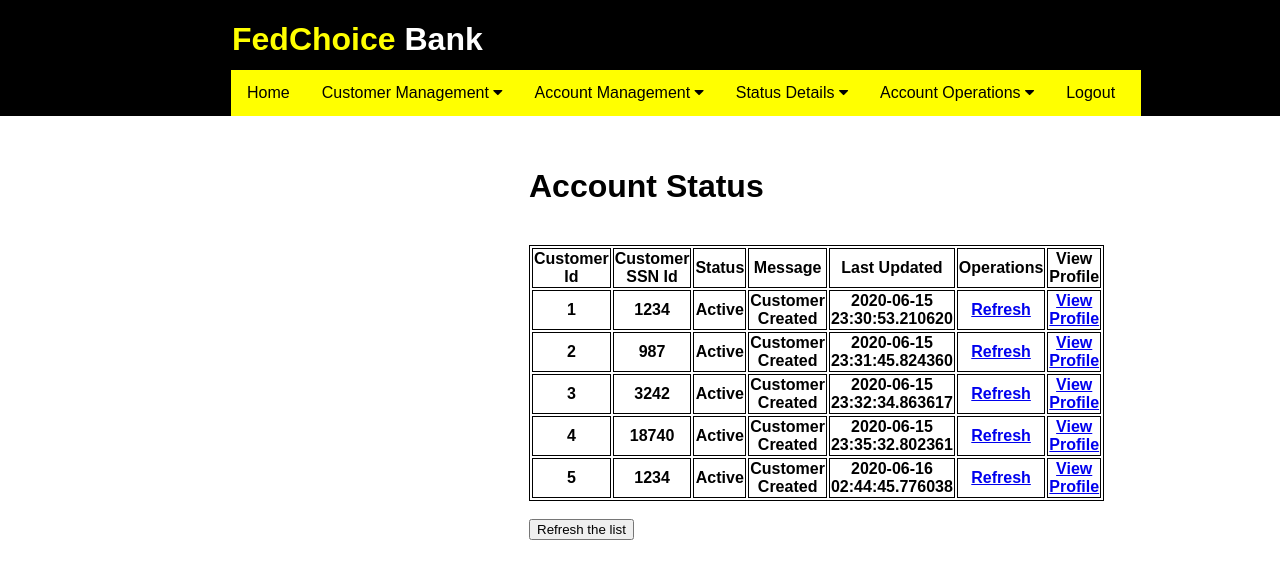
After one commit to bhanuvinayes/retail_banking, a Flask app: page /customer_status in a window 1280 px wide. The commit adds this page. Shown: the top 579 px of the page. Run offline with Flask 2, Linux system fonts and the light colour scheme; a user stored in the database is signed in; data comes from the database, SQL or seed files in the repository; both versions use the stored data as it was after the commit; lists and menus that the app fills with data are empty.

Commit message:
updated functions for templates

```diff
--- a/application/routes.py
+++ b/application/routes.py
@@ -27,7 +27,8 @@ class Account(db.Model):
     acnt_type = db.Column(db.String(20))
     acnt_status = db.Column(db.String(20))
     bal = db.Column(db.Integer)
-
+    acnt_msg =  db.Column(db.String(30))
+    date = db.Column(db.DateTime, default=datetime.now)
 
 @app.route('/registration', methods=['GET', 'POST'])
 def registration():
@@ -55,6 +56,7 @@ def registration():
         return redirect( url_for('login') )
     return render_template('emp_registration.html')
 
+
 @app.route('/', methods=['GET', 'POST'])
 @app.route('/login', methods=['GET', 'POST'])
 def login():
@@ -77,6 +79,7 @@ def login():
 
     return render_template('login.html')
 
+
 @app.route('/home')
 def home():
     if 'username' in session:
@@ -85,11 +88,13 @@ def home():
         flash('You are logged out. Please login again to continue')
         return redirect( url_for('login') )
 
+
 @app.route('/logout')
 def logout():
     session.pop('username', None)
     flash('You have been successfully logged out.')
     return redirect( url_for('login') )
+
 
 @app.route('/create_customer', methods=['GET', 'POST'])
 def create_customer():
@@ -102,16 +107,24 @@ def create_customer():
             state = request.form['state']
             city = request.form['city']
 
-            customer = Customers(ssn_id=ssn_id, cname=cname, age=age, address=address, state=state, city=city, cust_msg = 'Customer Created', cust_status = 'Active')
-            db.session.add(customer)
-            db.session.commit()
-            flash('Customer added successfully')
-            return redirect( url_for('create_customer') )
+            cust = Customers.query.filter_by( ssn_id = ssn_id ).first()
+
+            if cust == None:
+                customer = Customers(ssn_id=ssn_id, cname=cname, age=age, address=address, state=state, city=city, cust_msg = 'Customer Created', cust_status = 'Active')
+                db.session.add(customer)
+                db.session.commit()
+                flash('Customer added successfully')
+                return redirect( url_for('create_customer') )
+
+            else:
+                flash('Customer with that SSN ID already exists')
+                return redirect( url_for('create_customer') )
     else:
         flash('You are logged out. Please login again to continue')
         return redirect( url_for('login') )
 
     return render_template('create_customer.html')
+
 
 @app.route('/search_customer', methods=['GET', 'POST'])
 def search_customer():
@@ -121,22 +134,22 @@ def search_customer():
             customer_id = request.form['customer_id']
 
             if ssn_id != "":
-                customers = Customers.query.all()
-                if customers == None:
+                customer = Customers.query.filter_by( ssn_id = ssn_id).first()
+                if customer == None:
                     flash('No customer with that ssn_id exists')
                     return redirect( url_for('search_customer') )
                 else:
                     flash('Following details found')
-                    return render_template('customer_found.html', customers = customers)
+                    return render_template('customer_found.html', customer = customer)
 
             if customer_id != "":
-                customers = Customers.query.all()
-                if customers == None:
+                customer = Customers.query.filter_by( id = customer_id).first()
+                if customer == None:
                     flash('No customer with that customer id exists')
                     return redirect( url_for('search_customer') )
                 else:
                     flash('Following details found')
-                    return render_template('customer_found.html', customers = customers)
+                    return render_template('customer_found.html', customer = customer)
 
             if ssn_id == "" and customer_id == "":
                 flash('Enter either snn_id or customer id to search')
@@ -147,12 +160,14 @@ def search_customer():
 
     return render_template('search_customer.html')
 
+
 @app.route('/customer_found')
 def customer_found():
     if 'username' in session:
         return render_template('customer_found.html')
     else:
         return redirect( url_for('login') )
+
 
 @app.route('/delete_customer', methods=['GET', 'POST'])
 def delete_customer():
@@ -179,44 +194,68 @@ def delete_customer():
 
     return render_template('delete_customer.html')
 
+
 # TODO Complete view function
 @app.route('/update_customer', methods=['GET', 'POST'])
 def update_customer():
     return render_template('update_customer.html', customer = request.args.get('customer'))
+
 
 # TODO Complete
 @app.route('/create_account', methods=['GET', 'POST'])
 def create_account():
     if 'username' in session:
         if request.method == 'POST':
-            cust_id = request.form['id']
+            savings = False
+            current = False
+
+            cust_id = request.form['cust_id']
             account_type = request.form['account_type']
             deposit_amount = request.form['deposit_amount']
 
             customer_id = Customers.query.filter_by( id = cust_id ).first()
 
-            if cust_ids == None:
+            if customer_id == None:
                 flash('No customer exists with that id')
                 return redirect( url_for('create_account') )
 
-            act_cust_ids = Account.query.filter_by( cust_id = customer_id ).all()
+            acnt_cust_ids = Account.query.filter_by( cust_id = cust_id ).all()
 
-            if act_cust_ids == None:
-                account = Account( cust_id = int(cust_id), acnt_type = account_type, acnt_status = 'Active', bal = int(deposit_amount))
+            if not acnt_cust_ids:
+                account = Account( cust_id = int(cust_id), acnt_type = account_type, acnt_status = 'Active', bal = int(deposit_amount), acnt_msg = 'Account Created' )
                 db.session.add(account)
                 db.session.commit()
-                flash('Account Created')
-                return redirect( url_for('create_account') )
+                if account_type == 'Savings':
+                    flash('Savings Account Created')
+                    return redirect( url_for('create_account') )
+                else:
+                    flash('Current Account Created')
+                    return redirect( url_for('create_account') )
 
-            if act_cust_ids.cust_id == int(cust_id):
-                if act_cust_ids.acnt_type == account_type:
-                    pass
-                else:
-                    account = Account( cust_id = int(cust_id), acnt_type = account_type, acnt_status = 'Active', bal = int(deposit_amount))
+            for acnt_cust_id in acnt_cust_ids:
+                if acnt_cust_id.acnt_type == 'Savings':
+                    savings = True
+                if acnt_cust_id.acnt_type == 'Current':
+                    current = True
+
+            if account_type == 'Savings':
+                if savings == False:
+                    account = Account( cust_id = int(cust_id), acnt_type = account_type, acnt_status = 'Active', bal = int(deposit_amount), acnt_msg = 'Account Created' )
                     db.session.add(account)
                     db.session.commit()
-                    flash('Account Created')
+                    flash('Savings Account Created')
                     return redirect( url_for('create_account') )
+
+            if account_type == 'Current':
+                if current == False:
+                    account = Account( cust_id = int(cust_id), acnt_type = account_type, acnt_status = 'Active', bal = int(deposit_amount), acnt_msg = 'Account Created' )
+                    db.session.add(account)
+                    db.session.commit()
+                    flash('Current Account Created')
+                    return redirect( url_for('create_account') )
+
+            flash('Account already created')
+            return redirect( url_for('create_account') )
 
     else:
         return redirect( url_for('login') )
@@ -230,6 +269,8 @@ def delete_all():
         db.session.query(Employees).delete()
         db.session.commit()
         db.session.query(Customers).delete()
+        db.session.commit()
+        db.session.query(Account).delete()
         db.session.commit()
         flash('Deleted all customers record')
         return render_template('delete_all.html')
@@ -280,22 +321,103 @@ def update_search():
 
 @app.route('/search_accounts', methods=['GET', 'POST'])
 def search_accounts():
-    if request.form == 'POST':
-        cust_id = request.form['cust_id']
+    if 'username' in session:
+        if request.method == 'POST':
+            account_id = request.form['account_id']
+            customer_id = request.form['customer_id']
 
+            if account_id != "":
+                account = Account.query.filter_by( id = account_id).first()
+                if account == None:
+                    flash('No customer with that account ID exists')
+                    return redirect( url_for('search_accounts') )
+                else:
+                    flash('Following details found')
+                    return render_template('account_found.html', account = account)
 
-        cust = Account.query.filter_by( id = cust_id ).first()
-        print('Hello')
-        print(cust.acnt_type)
-        return render_template('display_accounts.html', cus = cust )
+            if customer_id != "":
+                account = Account.query.filter_by( cust_id = customer_id).first()
+                if account == None:
+                    flash('No customer with that customer id exists')
+                    return redirect( url_for('search_accounts') )
+                else:
+                    flash('Following details found')
+                    return render_template('account_found.html', account = account)
 
-    return render_template('display_accounts.html')
+            if account_id == "" and customer_id == "":
+                flash('Enter either account id or customer id to search')
+                return redirect( url_for('search_accounts') )
+
+    else:
+        return redirect( url_for('login') )
+
+    return render_template('search_accounts.html')
 
 
 @app.route('/account_status')
 def account_status():
+    if 'username' in session:
+        accounts = Account.query.all()
+
+        if not accounts:
+            flash('No accounts exists in database')
+            return redirect( url_for('account_status') )
+        else:
+            return render_template('account_status.html', accounts = accounts)
+    else:
+        flash('You are logged out. Please login again')
+        return redirect( url_for('login') )
+
     return render_template('account_status.html')
 
-@app.route('/delete_account')
+
+@app.route('/delete_account', methods=['GET', 'POST'])
 def delete_account():
+    if 'username' in session:
+        if request.method == 'POST':
+            account_id = request.form['customer_id']
+            account_type = request.form['account_type']
+
+            account = Account.query.filter_by( id = account_id ).first()
+
+            if account == None:
+                flash('No account with that account id exists')
+                return redirect( url_for('delete_account') )
+
+            if account.acnt_type == account_type:
+                db.session.delete(account)
+                db.session.commit()
+                flash('Account deleted successfully')
+                return redirect( url_for('delete_account') )
+            else:
+                if account_type == 'Current':
+                    flash('Theres no Current Account for that customer')
+                    return redirect( url_for('delete_account') )
+                else:
+                    flash('Thers no Savings Account for that customer')
+                    return redirect( url_for('delete_account') )
+
+    else:
+        flash('You are logged out. Please login again')
+        return redirect( url_for('login') )
+
     return render_template('delete_account.html')
+
+
+@app.route('/customer_status')
+def customer_status():
+    if 'username' in session:
+        customers = Customers.query.all()
+
+        if not customers:
+            flash('There are customers')
+            return redirect( url_for('cusomer_status') )
+
+        else:
+            return render_template( 'customer_status.html', customers = customers )
+
+    else:
+        flash('You are logged out. Please login again')
+        return redirect( url_for( 'login' ) )
+
+    return render_template('customer_status.html')
--- a/application/templates/create_customer.html
+++ b/application/templates/create_customer.html
@@ -1,8 +1,8 @@
-{% extends "layout.html" %}
+<!-- {% extends "layout.html" %}
 
 {% block title %} Create customer {% endblock %}
 
-{% block content %}
+{% block content %} -->
 
 {% with messages = get_flashed_messages() %}
     {% if messages %}
@@ -44,4 +44,4 @@
 
 </div>
 
-{% endblock %}
+<!-- {% endblock %} -->
--- a/application/templates/customer_found.html
+++ b/application/templates/customer_found.html
@@ -14,7 +14,6 @@
     }
 </style>
 
-        {% for customer in customers %}
 <table>
     <tr>
         <th>Customer ID</th>
@@ -57,5 +56,3 @@
         <td>{{ customer.date }}</td>
     </tr>
 </table>
-            <br>
-        {% endfor %}
--- /dev/null
+++ b/application/templates/customer_status.html
@@ -0,0 +1,45 @@
+{% extends "layout.html" %}
+
+{% block title %} Account Status {% endblock %}
+
+{% block content %}
+
+{% with messages = get_flashed_messages() %}
+    {% if messages %}
+        {% for msg in messages %}
+            <p> {{ msg }} </p>
+        {% endfor %}
+    {% endif %}
+{% endwith%}
+
+<div class="form">
+
+    <h1>Account Status</h1><br>
+    <table>
+        <tr>
+            <th> Customer Id </th>
+            <th> Customer SSN Id </th>
+            <th> Status </th>
+            <th> Message </th>
+            <th> Last Updated </th>
+            <th> Operations </th>
+            <th> View Profile </th>
+        </tr>
+        {% for customer in customers %}
+        <tr>
+            <th> {{ customer.id }} </th>
+            <th> {{ customer.ssn_id }} </th>
+            <th> {{ customer.cust_status }}</th>
+            <th> {{ customer.cust_msg }}</th>
+            <th> {{ customer.date }} </th>
+            <th> <a href="#">Refresh</a> </th>
+            <th> <a href="#">View Profile</a> </th>
+        </tr>
+        {% endfor %}
+
+    </table>
+    <br>
+    <button type="submit" value="Refresh the list">Refresh the list</button>
+</div>
+
+{% endblock %}
--- a/application/templates/includes/header.html
+++ b/application/templates/includes/header.html
@@ -7,7 +7,7 @@
     <div class="links">
         <nav class="navbar">
 
-            <div class="home"><a href="#">Home</a></div>
+            <div class="home"><a href="{{ url_for('home') }}">Home</a></div>
             <div class="dropdown">
                 <button class="dropbtn">Customer Management
                     <i class="fa fa-caret-down"></i>
@@ -24,8 +24,8 @@
                 </button>
                 <div class="dropdown-content">
                     <a href="{{ url_for('create_account') }}">Create Account</a>
-                    <a href="{{ url_for('account_status') }}">Account Status</a>
                     <a href="{{ url_for('delete_account') }}">Delete Account</a>
+                    <a href="{{ url_for('search_accounts') }}">Search Account</a>
                 </div>
             </div>
             <div class="dropdown">
@@ -33,9 +33,8 @@
                     <i class="fa fa-caret-down"></i>
                 </button>
                 <div class="dropdown-content">
-                    <a href="#">Link 1</a>
-                    <a href="#">Link 2</a>
-                    <a href="#">Link 3</a>
+                    <a href="{{ url_for('account_status') }}">Account Status</a>
+                    <a href="{{ url_for('customer_status') }}">Customer Status</a>
                 </div>
             </div>
             <div class="dropdown">
```
Also changed, not shown: application/templates/account_found.html (added, +46 -0 lines), application/templates/account_status.html (+10 -34 lines), application/templates/create_account.html (+8 -8 lines), application/templates/delete_account.html (+11 -7 lines), application/templates/display_accounts.html (deleted, +0 -7 lines), application/templates/search_accounts.html (added, +19 -0 lines), application/templates/search_customer.html (+7 -4 lines), application/employees.db. Lines whose indentation alone changed are shown as unchanged.
